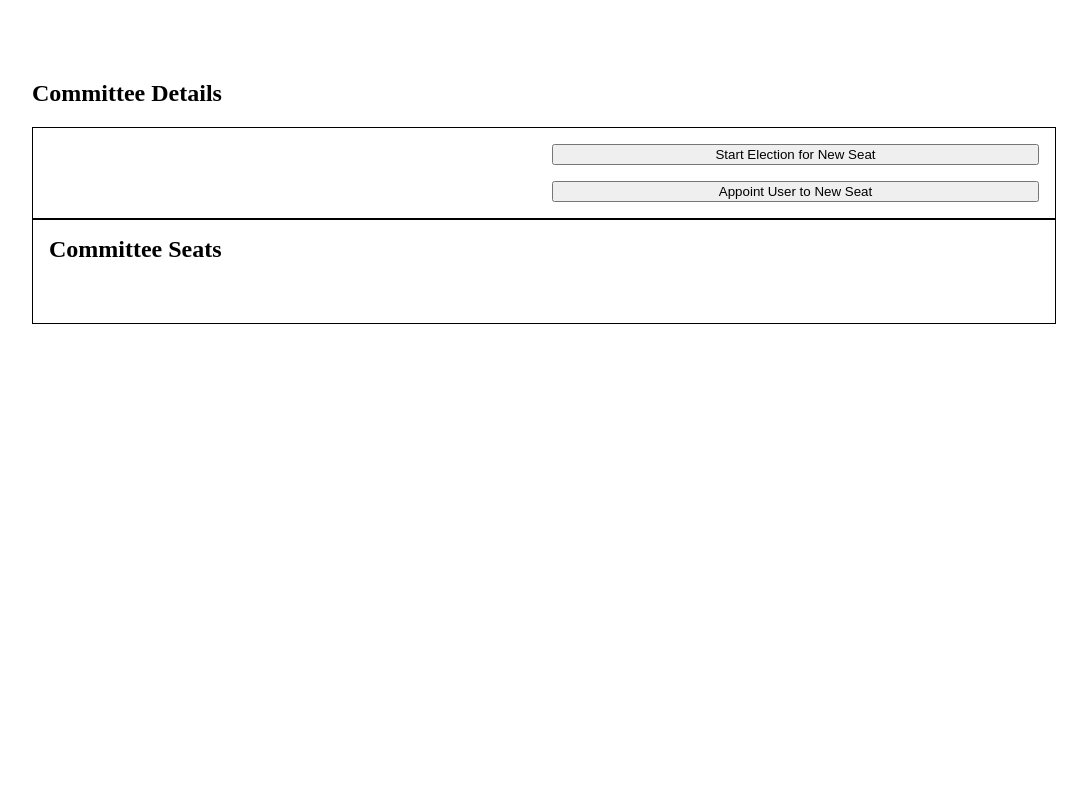
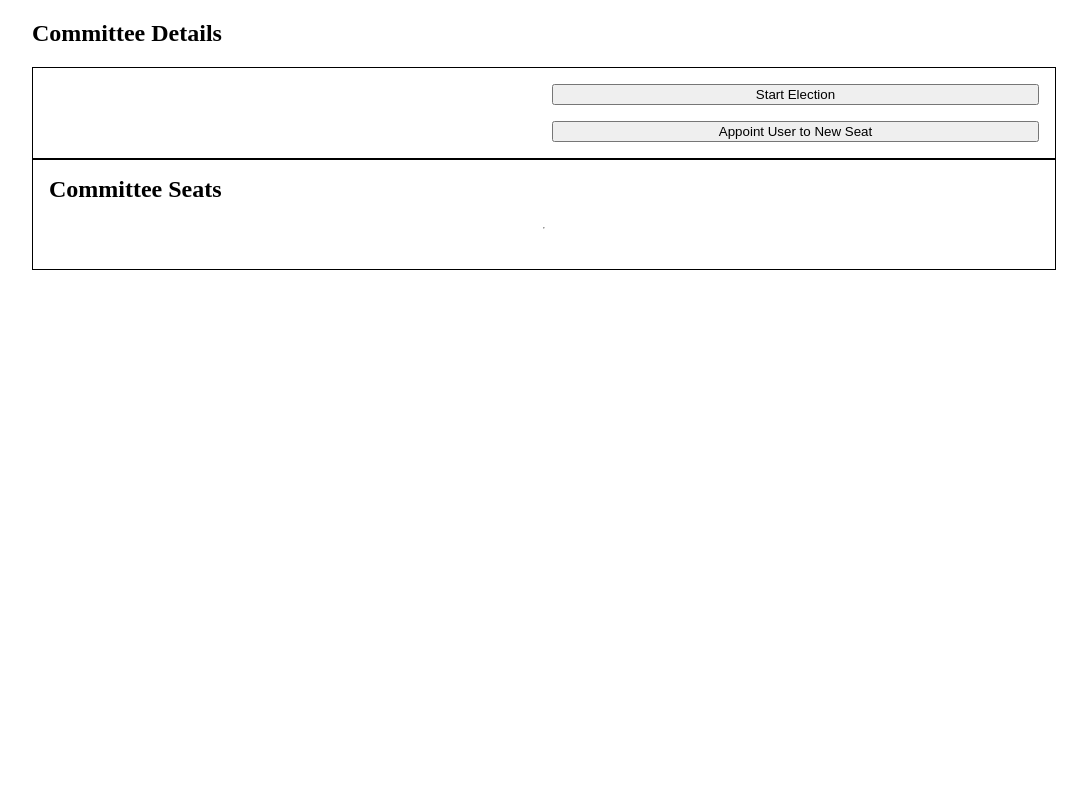
Before and after one commit to cpsc351-group1/majorsystem, a PHP site: page /committee_details.php?committee=1 in a window 1280 px wide. Shown: the whole page, without its empty margins (96-1183 px from the left). Run offline with PHP 8.4, Linux system fonts and the light colour scheme; data that the repository does not hold is empty.

Commit message:
simplify/cleanup
mainly slight revisions to css to standardize appearances across pages

```diff
--- a/committee_details.php
+++ b/committee_details.php
@@ -7,18 +7,22 @@
   <link rel="stylesheet" href="css/profile.css" type="text/css">
   <?php include 'databaseconnect.php';
 
+      # query committee details
       $com_id = intval($_GET['committee']);
       $com_sql = "SELECT * FROM `Committee` WHERE Committee_ID='$com_id'";
-
       $com = $conn->query($com_sql)->fetch_assoc();
 
+      # query chairman
       $chair_sql = "SELECT User_CNU_ID FROM `Chairman` WHERE Committee_Committee_ID='$com_id'";
       $chair_id = $conn->query($chair_sql)->fetch_assoc()['User_CNU_ID'];
 
+      # query committee seats info
+      $com_seats_sql = "SELECT * FROM `Committee Seat` WHERE Committee_Committee_ID='$com_id'";
+      $com_seats = $conn->query($com_seats_sql);
 
-      $com_seats_sql = "SELECT * FROM `Committee Seat` WHERE Committee_Committee_ID='$com_id'";
-
-      $com_seats = $conn->query($com_seats_sql);
+      # query any running elections
+      $election_sql = "SELECT * FROM `Election` WHERE Committee_Committee_ID='$com_id' AND NOT Status='Complete'";
+      $election = $conn->query($election_sql)->fetch_assoc();
     ?>
 
   <title>CNU — <?php echo $com['Name'];?></title>
@@ -31,7 +35,6 @@
 
   <div class="wrapper">
     <h2>Committee Details</h2>
-    <div class="profile">
     <div class="body">
       <div class="column">
         <span class='major heading'><?php echo $com['Name'];?></span>
@@ -39,41 +42,63 @@
       </div>
       <div class="column">
 
-          <!-- TODO: implement these -->
+        <?php
 
-          <button type="button" name="election">Start Election for New Seat</button>
-          <button type="button" name="appoint">Appoint User to New Seat</button>
+            if (is_null($election)) {
+
+              # TODO: make this functional
+
+                echo "<a href='#'><button type='button'>Start Election</button></a>";
+            } else {
+                echo "<a href='election_details.php?election=".$election['Election_ID']."'><button type='button'>View Election</button></a>";
+            }
+
+          ?>
+
+        <!-- TODO: make this functional -->
+
+        <a href="#"><button type="button">Appoint User to New Seat</button></a>
       </div>
     </div>
-    </div>
-    <div class="profile">
-      <div class="body block">
+    <div class="body">
+      <div class="column">
       <span class='major heading'>Committee Seats</span>
-      </div>
-      <div class="body">
+      <hr>
       <div class="tiles">
         <?php
+              # for each seat
               while ($seat = $com_seats->fetch_assoc()) {
 
+                # get seatholder ID
                   $user_id = intval($seat['User_CNU_ID']);
 
+                  # query seatholder information
                   $user_sql = "SELECT CNU_ID, Fname, Lname, Department, Position, Photo FROM `User` WHERE CNU_ID='$user_id'";
                   $user = $conn->query($user_sql)->fetch_assoc();
 
+                  # check if seatholder is the chair
                   $is_chair = $user['CNU_ID'] == $chair_id;
 
+                  # show ending term if any
                   $ending_term = $seat['Ending_Term'] ?? 'Present';
 
                   // TODO: add photos, if desired :)
 
-                echo "<div class='block'>";
+                  # generate block of data for each user
+                  echo "<div class='tile'>";
                   echo $is_chair ? "<span class='heading'>Committee Chair</span><br>" : "";
                   echo "<span class='sub heading'>".$user['Fname']." ".$user['Lname']."</span><br>"
                       .$user['Department'].", ".$user['Position']."<br>"
                       .$seat['Starting_Term']." - ".$ending_term;
                   echo "</div>";
               }
+
+              for ($i=0; $i < $election['Number_Seats']; $i++) {
+                  echo "<div class='tile'><span class='centered'>Seat up for election</span></div>";
+              }
             ?>
+      </div>
+
     </div>
     </div>
   </div>
--- a/css/profile.css
+++ b/css/profile.css
@@ -11,30 +11,31 @@ body {
 
   display: flex;
   flex-flow: column nowrap;
-  justify-content: center;
+  position: relative;
 }
 
 .wrapper {
   width: 80%;
-  height: 85%;
-  margin: 0 auto;
+  max-height: 85%;
+  position: absolute;
+  right: 10%;
+  left: 10%;
+
+  display: flex;
+  flex-flow: column nowrap;
 }
 
 /* profile specific formatting */
 
-.profile {
+.body {
   border: 1px solid black;
-}
-
-.profile .body {
   padding: 1em;
   display: flex;
-  flex-flow: row nowrap;
   justify-content: space-around;
   gap: 1em;
 }
 
-.profile .column {
+.body .column {
   display: flex;
   flex-flow: column nowrap;
   justify-content: space-between;
@@ -42,31 +43,31 @@ body {
   gap: 1em;
 }
 
-.profile .block {
-  grid-column: span 1;
-  grid-row: span 1;
+.body .block {
   display: grid;
   grid-auto-columns: 1fr 2fr;
 }
 
-.profile .block .space {
+.body .block .space {
   grid-column: 1 / 3;
   margin: 0.2em;
 }
 
-.profile .block input {
+.body .block input {
   padding: 0.3em;
 }
 
-.profile .tiles {
-  flex: 1;
+/*    tiled elements    */
+
+.body .tiles {
+  flex: fit-content;
   display: grid;
   grid-template-columns: repeat(auto-fit, minmax(150px, 250px));
   justify-content: space-around;
   grid-gap: 1em;
 }
 
-.profile .tiles .block {
+.body .tiles .tile {
   display: block;
   padding: 0.5em;
   border: 1px solid black;
@@ -75,30 +76,26 @@ body {
 
 /*    profile headings and labels    */
 
-.profile .heading {
+.body .heading {
   font-weight: bold;
   grid-column: span 2;
-  margin-bottom: 0.5em;
 }
 
-.profile .heading.sub {
+.body .heading.sub {
   font-size: 1.1em;
 }
 
-.profile .heading.major {
+.body .heading.major {
   font-size: 1.5em;
-}
-
-.profile .body .label {
-  font-style: italic;
 }
 
 /*    profile inputs    */
 
-.profile .body input[type=submit] {
+.body .body input[type=submit] {
   width: 100%;
 }
 
-.profile button {
+.body a, .body a button {
   height: 100%;
+  width: 100%;
 }
--- a/user_selection.php
+++ b/user_selection.php
@@ -1,3 +1,4 @@
+<?php session_start(); ?>
 <!DOCTYPE html>
 <html lang="en" dir="ltr">
   <head>
@@ -66,7 +67,7 @@
           <!-- Administrative Options
                TODO: convert reporting into an input submit, create hyperlink for add user button-->
           <div class="emphasis">
-            <button class="emphasis" type="button" name="add_user">Add User</button>
+            <a href="account_registration.php"><button class="emphasis" type="button" name="add_user">Add User</button></a>
             <button class="emphasis" type="button" name="generate_user_report">Generate Report on Selected</button>
           </div>
         </form>
```
Also changed, not shown: css/selection.css (+7 -5 lines). Lines whose indentation alone changed are shown as unchanged.
